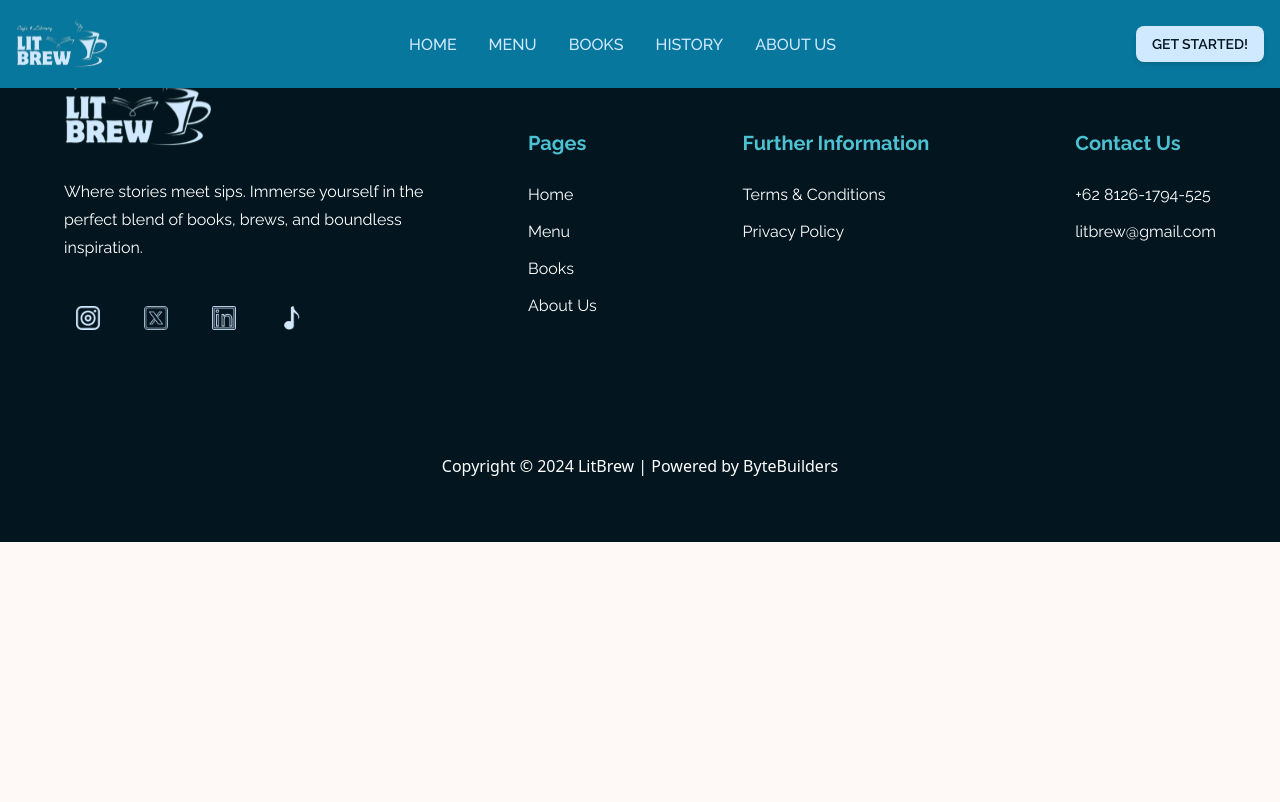
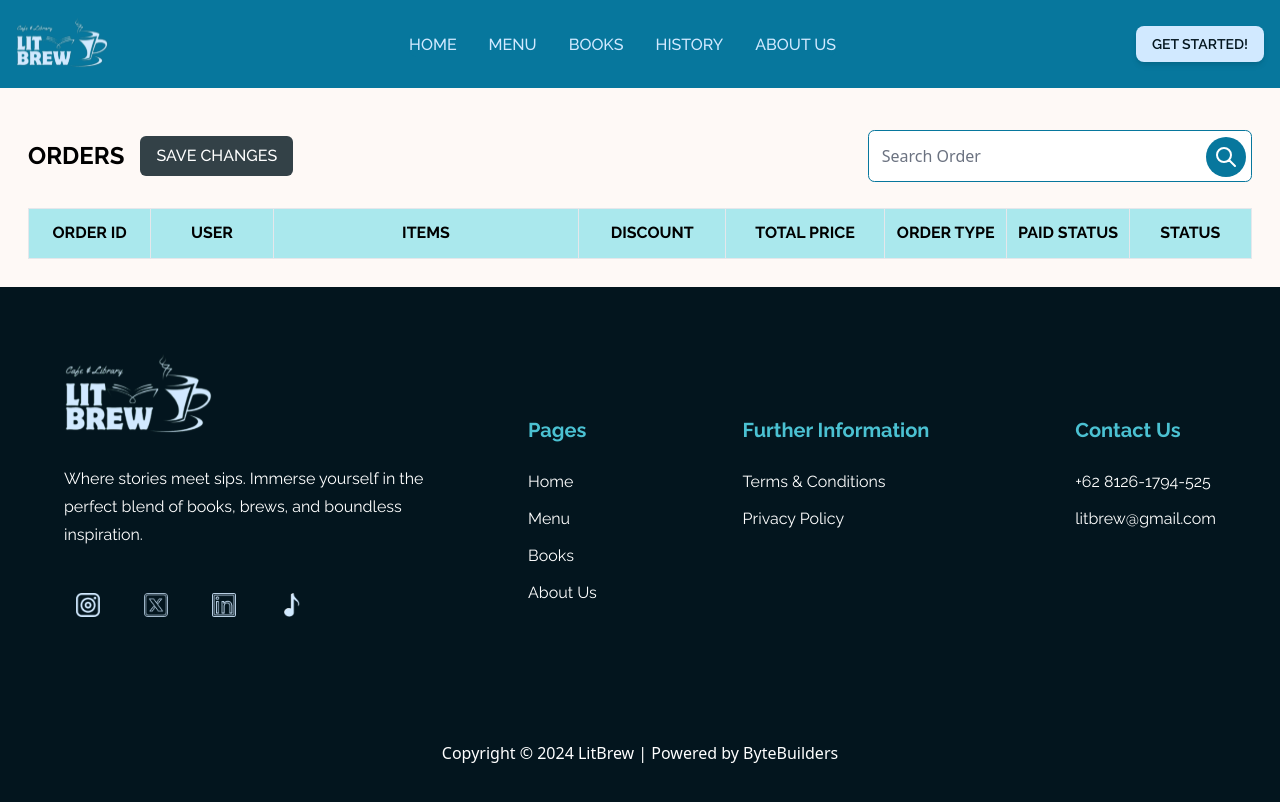
Before and after one commit to bryliantivan/Litbrew, a React (Vite) app: page /AdminManageOrders in a window 1280 px wide. Shown: the top 802 px of the page. Built offline with nearby package versions, Linux system fonts and the light colour scheme.

Commit message:
Menambah pages AdminManageOrders.jsx

```diff
--- a/src/App.jsx
+++ b/src/App.jsx
@@ -1,5 +1,5 @@
 import { BrowserRouter as Router, Routes, Route, Navigate } from 'react-router-dom';
-import { About, Book, Home, Menu, Order, MenuDetail, BookDetail, Login, Register, MyOrder, Profile, Review, OrderTracking, AdminHome, AdminManageMenu, AdminManageBook, AdminAddMenuAndBook, AdminEditMenu} from './pages';
+import { About, Book, Home, Menu, Order, MenuDetail, BookDetail, Login, Register, MyOrder, Profile, Review, OrderTracking, AdminHome, AdminManageMenu, AdminManageBook, AdminManageOrders, AdminAddItem, AdminEditMenu} from './pages';
 import { Nav, Footer } from './components';
 
 const App = () => {
@@ -25,7 +25,8 @@ const App = () => {
           <Route path="/AdminHome" element={<AdminHome/>}/>
           <Route path="/AdminManageMenu" element={<AdminManageMenu/>}/>
           <Route path="/AdminManageBook" element={<AdminManageBook/>}/>
-          <Route path="/AdminAddMenuAndBook" element={<AdminAddMenuAndBook/>}/>
+          <Route path="/AdminManageOrders" element={<AdminManageOrders/>}/>
+          <Route path="/AdminAddItem" element={<AdminAddItem/>}/>
           <Route path="/AdminEditMenu/:id" element={<AdminEditMenu/>}/>
         </Routes>
       </Router>
--- a/src/pages/AdminAddMenuAndBook.jsx
+++ b/src/pages/AdminAddItem.jsx
@@ -3,7 +3,7 @@ import FormItem from '../components/FormItem';
 import axios from 'axios';
 import { useNavigate } from 'react-router-dom';
 
-const AdminAddMenuAndBook = () => {
+const AdminAddItem = () => {
   const navigate = useNavigate();
 
   const handleSubmit = async (formData) => {
@@ -62,4 +62,4 @@ const AdminAddMenuAndBook = () => {
   );
 };
 
-export default AdminAddMenuAndBook;
+export default AdminAddItem;
--- a/src/pages/AdminHome.jsx
+++ b/src/pages/AdminHome.jsx
@@ -1,17 +1,22 @@
 import { useState, useEffect } from 'react';
+import { Link } from 'react-router-dom';
+import axios from 'axios';
 
 // Reusable component untuk kotak
-const Card = ({ title, description, buttonText }) => {
+const Card = ({ title, description, buttonText, navigateTo }) => {
   return (
     <div className="bg-[#EFFCFF] border-light-blue rounded-md p-6 w-[30%] shadow-md">
       <h3 className="font-raleway font-bold text-[1.3vw] text-[#07779D]">{title}</h3>
       <p className="font-raleway text-[1vw]">{description}</p>
       <div className="flex justify-end mt-[1vw]">
-        <button className="font-bold font-raleway rounded-md bg-[#AAE8ED] px-[1vw] py-[0.3vw]
-                  transition-transform duration-300 ease-in-out
-                  hover:scale-105 hover:bg-[#07779D] hover:text-white">
+        <Link
+          to={navigateTo}
+          className="font-bold font-raleway rounded-md bg-[#AAE8ED] px-[1vw] py-[0.3vw]
+                     transition-transform duration-300 ease-in-out
+                     hover:scale-105 hover:bg-[#07779D] hover:text-white"
+        >
           {buttonText}
-        </button>
+        </Link>
       </div>
     </div>
   );
@@ -52,7 +57,6 @@ const AdminHome = () => {
     fetchTotalIncome();
   }, []);
 
-
   return (
     <div className="mt-[10vw] mx-[5vw] mb-[3vw]">
       <div className="mb-[3.5vw]">
@@ -67,28 +71,26 @@ const AdminHome = () => {
       <div className="justify-center">
         <h2 className="font-raleway font-bold text-[2vw]">Content & Orders Management</h2>
         <div className="flex justify-around mt-[0.5vw]">
-
           <Card
             title="MANAGE MENU"
             description="Add, Edit, or Remove Menu Items"
             buttonText="GO!"
-            navigateTo="/adminManageMenu"
+            navigateTo="/AdminManageMenu"
           />
 
           <Card
             title="MANAGE BOOK"
             description="Add, Edit, or Remove Books"
             buttonText="GO!"
-            navigateTo="/adminManageBook"
+            navigateTo="/AdminManageBook"
           />
 
           <Card
             title="MANAGE ORDERS"
             description="Order tracking, review & rating management"
             buttonText="GO!"
-            navigateTo="/adminManageOrders"
+            navigateTo="/AdminManageOrders"
           />
-
         </div>
       </div>
     </div>
--- a/src/pages/AdminManageBook.jsx
+++ b/src/pages/AdminManageBook.jsx
@@ -123,7 +123,7 @@ const AdminManageBook = () => {
       <div className="flex items-center justify-between">
         <div className="flex items-center">
           <h1 className="text-2xl font-bold font-raleway">MENUS</h1>
-          <Link to="/AdminAddMenuAndBook" className="bg-[#334147] hover:bg-[#07779D] text-white font-raleway font-medium py-2 px-4 rounded-md ml-4">
+          <Link to="/AdminAddItem" className="bg-[#334147] hover:bg-[#07779D] text-white font-raleway font-medium py-2 px-4 rounded-md ml-4">
             + Add New
           </Link>
         </div>
--- a/src/pages/AdminManageMenu.jsx
+++ b/src/pages/AdminManageMenu.jsx
@@ -123,7 +123,7 @@ const AdminManageMenu = () => {
       <div className="flex items-center justify-between">
         <div className="flex items-center">
           <h1 className="text-2xl font-bold font-raleway">MENUS</h1>
-          <Link to="/AdminAddMenuAndBook" className="bg-[#334147] hover:bg-[#07779D] text-white font-raleway font-medium py-2 px-4 rounded-md ml-4">
+          <Link to="/AdminAddItem" className="bg-[#334147] hover:bg-[#07779D] text-white font-raleway font-medium py-2 px-4 rounded-md ml-4">
             + Add New
           </Link>
         </div>
--- /dev/null
+++ b/src/pages/AdminManageOrders.jsx
@@ -0,0 +1,84 @@
+// pages/AdminManageBook.js
+import React, { useState, useEffect } from 'react';
+
+const AdminManageOrders = () => {
+  const [searchTerm, setSearchTerm] = useState('');
+
+  const handleSearchChange = (event) => {
+    setSearchTerm(event.target.value);
+  };
+
+  return (
+    <div className="container mx-auto mt-[8vw] p-7">
+      <div className="flex items-center justify-between">
+        <div className="flex items-center">
+          <h1 className="text-2xl font-bold font-raleway">ORDERS</h1>
+            <button className="bg-[#334147] hover:bg-[#07779D] text-white font-raleway font-medium py-2 px-4 rounded-md ml-4">
+                SAVE CHANGES
+            </button>
+        </div>
+
+        <div className="relative ml-4 items-center">
+          <input
+            type="text"
+            placeholder="Search Order"
+            className="border border-[#07779D] px-[1vw] py-[1vw] rounded-[0.5vw] focus:outline-none w-[30vw]"
+            value={searchTerm}
+            onChange={handleSearchChange}
+          />
+          <button className="absolute right-[0.5vw] top-[0.5vw] bg-[#07779D] text-white font-medium font-raleway py-2 px-2 rounded-full">
+            <svg className="w-6 h-6" fill="none" stroke="currentColor" viewBox="0 0 24 24" xmlns="http://www.w3.org/2000/svg">
+              <path strokeLinecap="round" strokeLinejoin="round" strokeWidth={2} d="M21 21l-6-6m2-5a7 7 0 11-14 0 7 7 0 0114 0z" />
+            </svg>
+          </button>
+        </div>
+      </div>
+
+      <div className="overflow-x-auto"> {/* Add this for horizontal scrolling on small screens */}
+            <table className="min-w-full border-collapse mt-[2vw] "> {/* Use min-w-full */}
+            <thead>
+                <tr className="bg-[#AAE8ED]">
+                    {/* ORDER ID */}
+                    <th className="px-[0.5vw] py-[1vw] border font-bold font-raleway text-black text-center w-[10%]">
+                        ORDER ID
+                    </th>
+                    {/* USER */}
+                    <th className="px-[0.5vw] py-[1vw] border font-bold font-raleway text-black text-center w-[10%]">
+                        USER
+                    </th>
+                    {/* ITEMS */}
+                    <th className="px-[0.5vw] py-[1vw] border font-bold font-raleway text-black text-center w-[25%]">
+                        ITEMS
+                    </th>
+                    {/* DISCOUNT */}
+                    <th className="px-[0.5vw] py-[1vw] border font-bold font-raleway text-black text-center w-[12%]">
+                        DISCOUNT
+                    </th>
+                    {/* TOTAL PRICE */}
+                    <th className="px-[0.5vw] py-[1vw] border font-bold font-raleway text-black text-center w-[13%]">
+                        TOTAL PRICE
+                    </th>
+                    {/* ORDER TYPE */}
+                    <th className="px-[0.5vw] py-[1vw] border font-bold font-raleway text-black text-center w-[10%]">
+                        ORDER TYPE
+                    </th>
+                    {/* PAID STATUS */}
+                    <th className="px-[0.5vw] py-[1vw] border font-bold font-raleway text-black text-center w-[10%]">
+                        PAID STATUS
+                    </th>
+                    {/* STATUS */}
+                    <th className="px-[0.5vw] py-[1vw] border font-bold font-raleway text-black text-center w-[12%]">
+                        STATUS
+                    </th>
+                </tr>
+            </thead>
+              <tbody>
+
+              </tbody>
+            </table>
+          </div>
+    </div>
+  );
+};
+
+export default AdminManageOrders;
--- a/src/pages/index.js
+++ b/src/pages/index.js
@@ -14,7 +14,8 @@ import OrderTracking from './OrderTracking';
 import AdminHome from './AdminHome';
 import AdminManageMenu from './AdminManageMenu';
 import AdminManageBook from './AdminManageBook';
-import AdminAddMenuAndBook from './AdminAddMenuAndBook';
+import AdminManageOrders from './AdminManageOrders';
+import AdminAddItem from './AdminAddItem';
 import AdminEditMenu from './AdminEditMenu';
 
 export {
@@ -34,6 +35,7 @@ export {
     AdminHome,
     AdminManageMenu,
     AdminManageBook,
-    AdminAddMenuAndBook,
+    AdminManageOrders,
+    AdminAddItem,
     AdminEditMenu
 };
```
Also changed, not shown: 2 other files (tests, documents, lock files or other folders).
